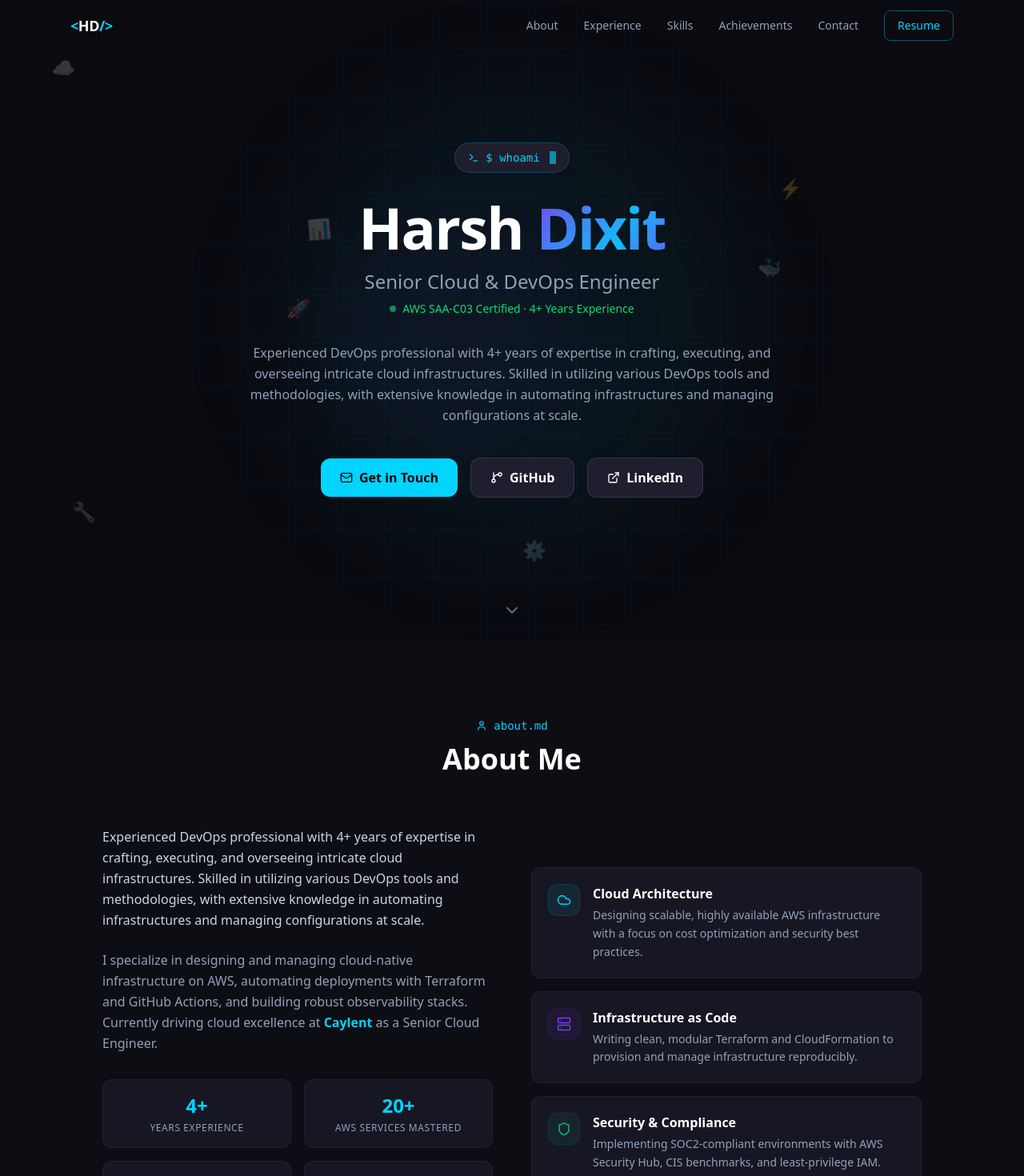
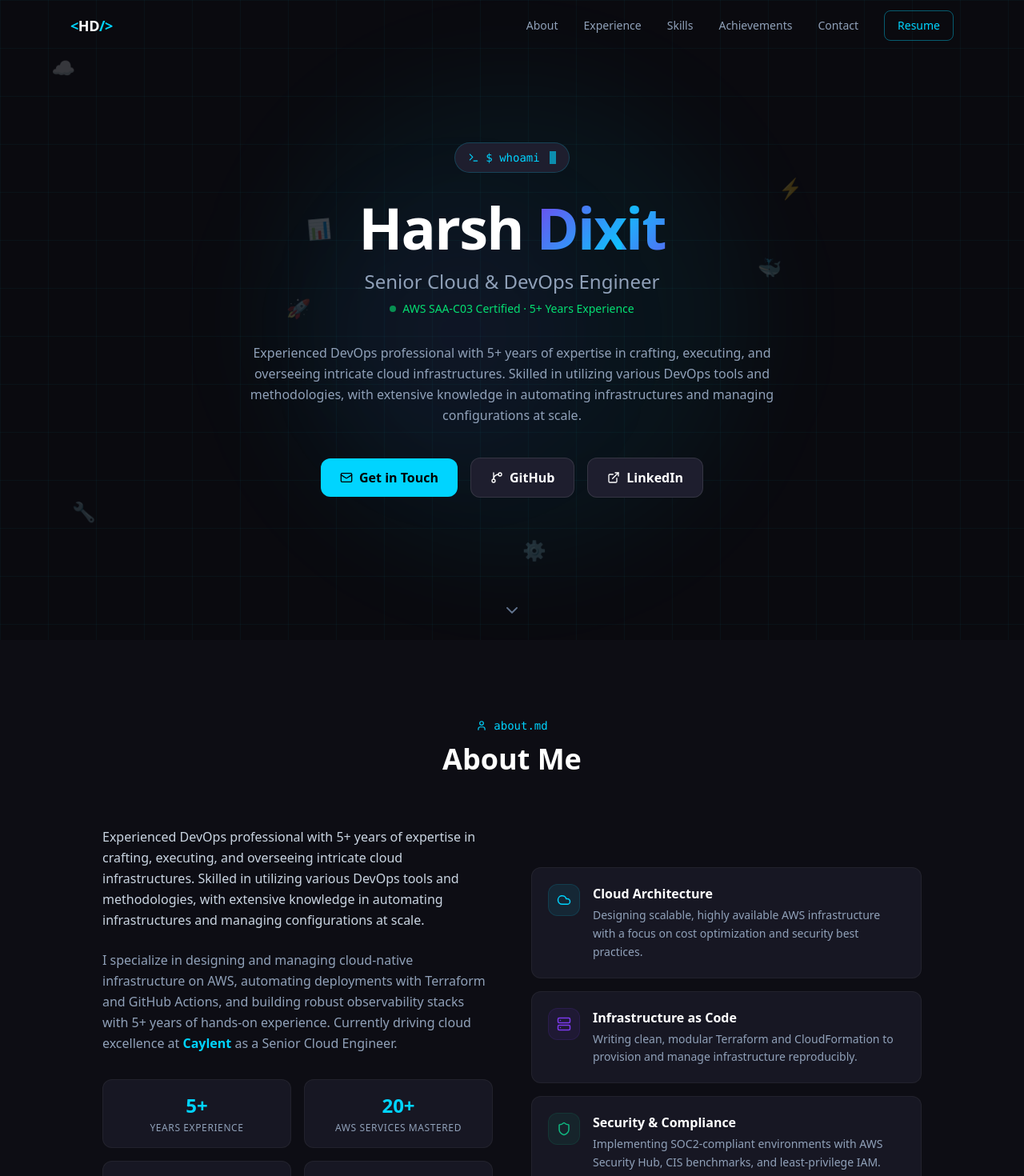
Before and after one commit to harsh785/harsh-portfolio, a Next.js app: page /harsh-portfolio/ in a window 1280 px wide. Shown: the top 1470 px of the page at 80% size. Built offline with nearby package versions, Linux system fonts and the light colour scheme.

Commit message:
Update experience to 5+ years throughout

```diff
--- a/components/About.tsx
+++ b/components/About.tsx
@@ -4,7 +4,7 @@ import { User, Cloud, Server, Shield } from "lucide-react";
 import { personalInfo } from "@/lib/data";
 
 const stats = [
-  { label: "Years Experience", value: "4+" },
+  { label: "Years Experience", value: "5+" },
   { label: "AWS Services Mastered", value: "20+" },
   { label: "Pipelines Built", value: "50+" },
   { label: "Certifications", value: "AWS SAA" },
@@ -39,7 +39,7 @@ export default function About() {
               {personalInfo.summary}
             </p>
             <p className="text-slate-400 leading-relaxed mb-8">
-              I specialize in designing and managing cloud-native infrastructure on AWS, automating deployments with Terraform and GitHub Actions, and building robust observability stacks. Currently driving cloud excellence at{" "}
+              I specialize in designing and managing cloud-native infrastructure on AWS, automating deployments with Terraform and GitHub Actions, and building robust observability stacks with 5+ years of hands-on experience. Currently driving cloud excellence at{" "}
               <span className="text-[#00d4ff] font-semibold">Caylent</span> as a Senior Cloud Engineer.
             </p>
 
--- a/lib/data.ts
+++ b/lib/data.ts
@@ -1,9 +1,9 @@
 export const personalInfo = {
   name: "Harsh Dixit",
   title: "Senior Cloud & DevOps Engineer",
-  tagline: "AWS SAA-C03 Certified · 4+ Years Experience",
+  tagline: "AWS SAA-C03 Certified · 5+ Years Experience",
   summary:
-    "Experienced DevOps professional with 4+ years of expertise in crafting, executing, and overseeing intricate cloud infrastructures. Skilled in utilizing various DevOps tools and methodologies, with extensive knowledge in automating infrastructures and managing configurations at scale.",
+    "Experienced DevOps professional with 5+ years of expertise in crafting, executing, and overseeing intricate cloud infrastructures. Skilled in utilizing various DevOps tools and methodologies, with extensive knowledge in automating infrastructures and managing configurations at scale.",
   email: "Harshdixit23mar@gmail.com",
   phone: "+91 8949827264",
   location: "India",
```
